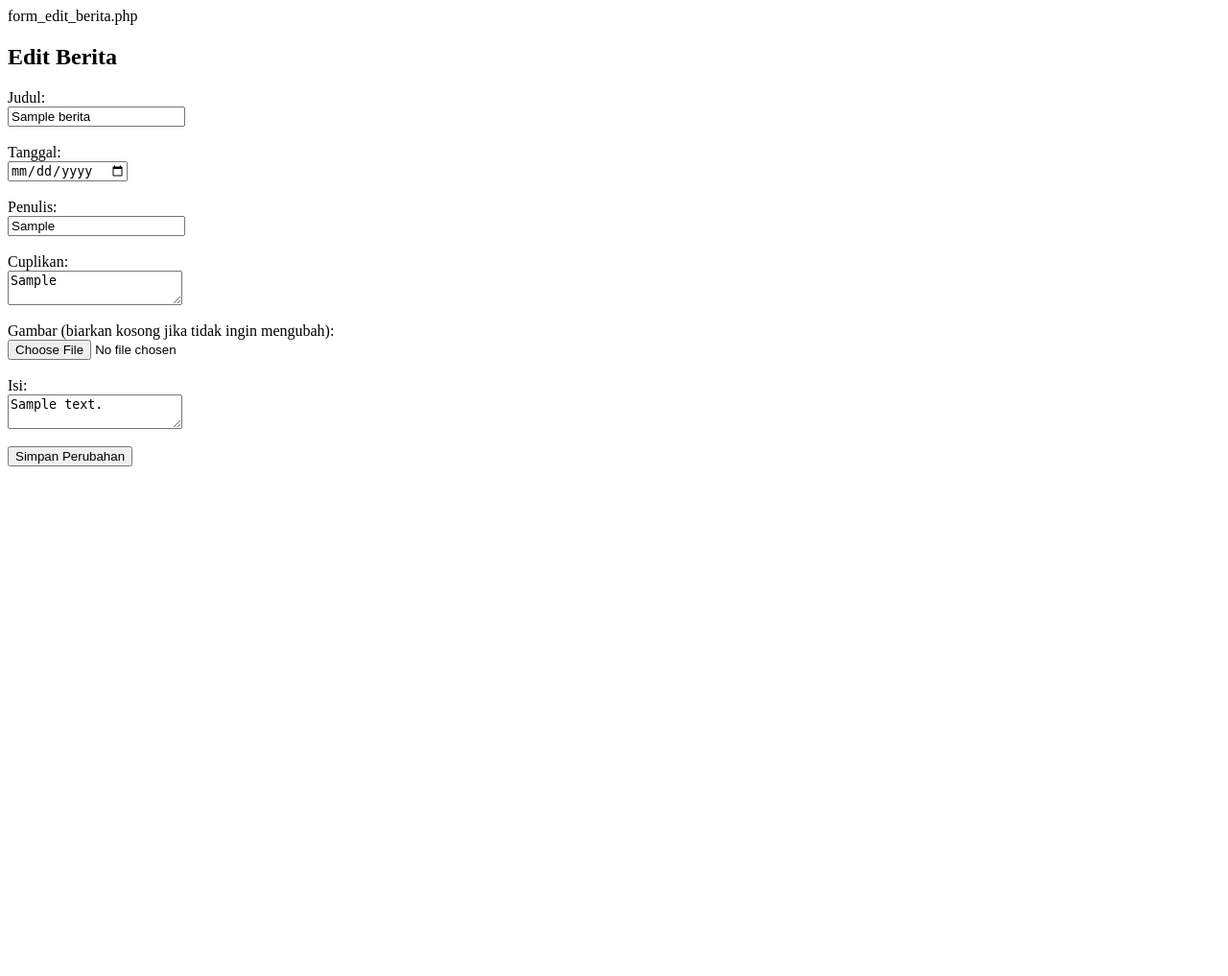
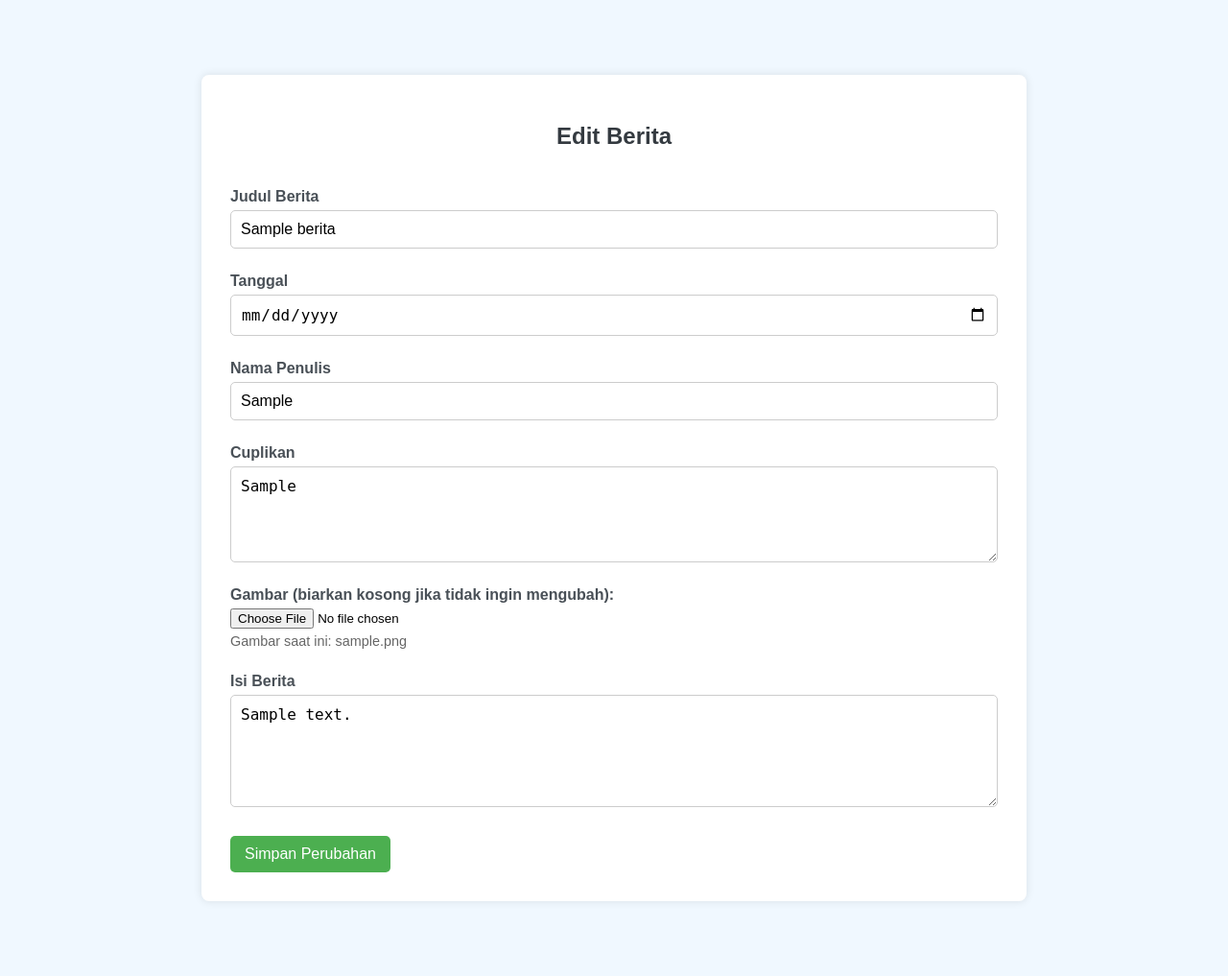
Before and after one commit to kholiltok477/badarfurniture, a PHP site: page /form_edit_berita.php?id=1 in a window 1280 px wide. Shown: the whole page at 96% size. Before the commit the page ends 486 px from the top, so only its background shows below. Run offline with PHP 8.4, Linux system fonts and the light colour scheme; the visitor is signed in with stand-in values (Sample User, id 1); tables that the repository leaves empty or names only in its code hold one stand-in row (values such as "Sample post").

Commit message:
Update form_edit_berita.php

```diff
--- a/form_edit_berita.php
+++ b/form_edit_berita.php
@@ -1,4 +1,3 @@
-form_edit_berita.php
 <?php
 session_start();
 if (!isset($_SESSION['s_username'])) {
@@ -14,20 +13,136 @@ $sql = "SELECT * FROM berita WHERE id = $id";
 $result = $koneksi->query($sql);
 $data = $result->fetch_assoc();
 ?>
+<!DOCTYPE html>
+<html lang="id">
+<head>
+    <meta charset="UTF-8">
+    <meta name="viewport" content="width=device-width, initial-scale=1.0">
+    <title>Edit Berita</title>
+    <style>
+
+        body {
+            font-family: Arial, sans-serif;
+            background-color: #f0f8ff;
+            padding: 20px;
+        }
+
+        .container {
+            max-width: 800px;
+            margin: 50px auto;
+            background-color: #fff;
+            padding: 30px;
+            border-radius: 8px;
+            box-shadow: 0 0 10px rgba(0, 0, 0, 0.1);
+        }
+
+        h1, h2 {
+            color: #343a40;
+            margin-bottom: 30px;
+            text-align: center;
+        }
+
+        form {
+            display: flex;
+            flex-direction: column;
+        }
+
+        label {
+            display: block;
+            margin: 10px 0 5px;
+            font-weight: bold;
+            color: #495057;
+        }
+
+        input[type="text"],
+        input[type="date"],
+        textarea {
+            width: 100%;
+            padding: 10px;
+            margin-bottom: 15px;
+            border: 1px solid #ccc;
+            border-radius: 5px;
+            box-sizing: border-box;
+            font-size: 16px;
+        }
+
+        textarea {
+            resize: vertical;
+            min-height: 100px;
+        }
+
+        input[type="file"] {
+            margin-bottom: 0;
+        }
+
+        #file-status {
+            margin-top: 5px;
+            margin-bottom: 15px;
+            font-size: 0.9em;
+            color: #666;
+        }
+
+        input[type="submit"],
+        button {
+            padding: 10px 15px;
+            background-color: #4CAF50;
+            color: white;
+            border: none;
+            border-radius: 5px;
+            cursor: pointer;
+            font-size: 16px;
+            transition: background-color 0.3s ease;
+            align-self: flex-start;
+            margin-top: 15px;
+            width: auto;
+        }
+
+        input[type="submit"]:hover,
+        button:hover {
+            background-color: #45a049;
+        }
+    </style>
+</head>
+<body>
+    <div class="container">
         <h2>Edit Berita</h2>
         <form method="post" action="edit_berita.php" enctype="multipart/form-data">
             <input type="hidden" name="id" value="<?= $data['id'] ?>">
- <label>Judul:</label><br>
- <input type="text" name="judul" value="<?= $data['judul'] ?>"><br><br>
- <label>Tanggal:</label><br>
- <input type="date" name="tanggal" value="<?= $data['tanggal'] ?>"><br><br>
- <label>Penulis:</label><br>
- <input type="text" name="penulis" value="<?= $data['penulis'] ?>"><br><br>
- <label>Cuplikan:</label><br>
- <textarea name="cuplikan"><?= $data['cuplikan'] ?></textarea><br><br>
- <label>Gambar (biarkan kosong jika tidak ingin mengubah):</label><br>
- <input type="file" name="gambar"><br><br>
- <label>Isi:</label><br>
- <textarea name="isi"><?= $data['isi'] ?></textarea><br><br>
+
+            <label for="judul">Judul Berita</label>
+            <input type="text" name="judul" id="judul" value="<?= $data['judul'] ?>" placeholder="Masukkan judul berita..." required>
+
+            <label for="tanggal">Tanggal</label>
+            <input type="date" name="tanggal" id="tanggal" value="<?= $data['tanggal'] ?>" required>
+
+            <label for="penulis">Nama Penulis</label>
+            <input type="text" name="penulis" id="penulis" value="<?= $data['penulis'] ?>" placeholder="Masukkan nama penulis..." required>
+
+            <label for="cuplikan">Cuplikan</label>
+            <textarea name="cuplikan" id="cuplikan" rows="3" placeholder="Masukkan cuplikan berita..." required><?= $data['cuplikan'] ?></textarea>
+
+            <label for="gambar">Gambar (biarkan kosong jika tidak ingin mengubah):</label>
+            <input type="file" name="gambar" id="gambar">
+            <p id="file-status">Gambar saat ini: <?= !empty($data['gambar']) ? basename($data['gambar']) : 'Tidak ada gambar' ?></p>
+
+            <label for="isi">Isi Berita</label>
+            <textarea name="isi" id="isi" rows="5" placeholder="Masukkan isi berita..." required><?= $data['isi'] ?></textarea>
+
             <input type="submit" value="Simpan Perubahan">
         </form>
+    </div>
+
+    <script>
+        // Menangani pemilihan file untuk form edit
+        document.getElementById('gambar').addEventListener('change', function() {
+            const fileStatus = document.getElementById('file-status');
+            if (this.files.length > 0) {
+                fileStatus.innerText = this.files[0].name;
+            } else {
+                // Jika tidak ada file baru yang dipilih, tampilkan nama gambar yang sudah ada (jika ada)
+                fileStatus.innerText = "Gambar saat ini: <?= !empty($data['gambar']) ? basename($data['gambar']) : 'Tidak ada gambar' ?>";
+            }
+        });
+    </script>
+</body>
+</html>
```
Lines whose indentation alone changed are shown as unchanged.
